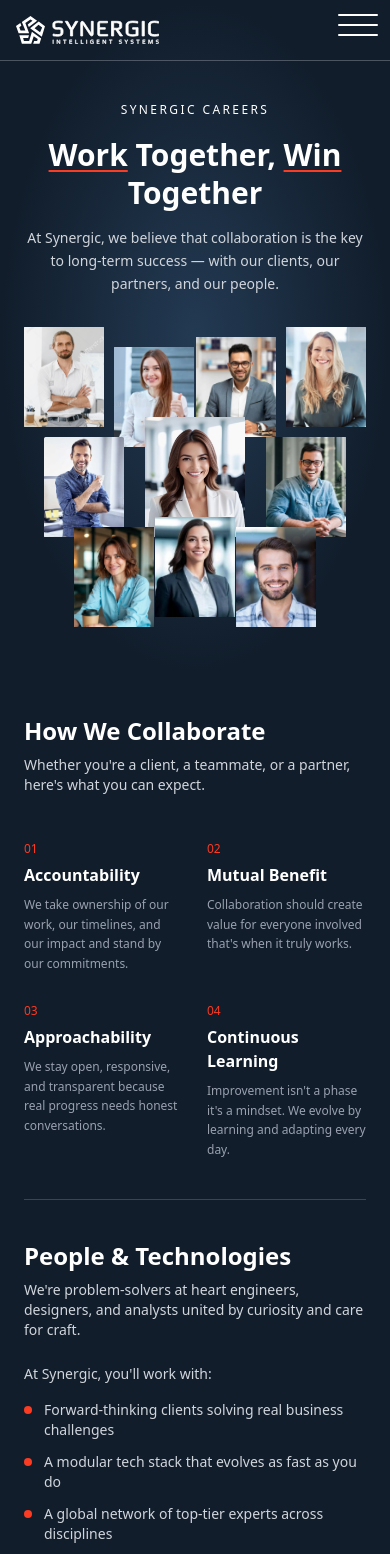
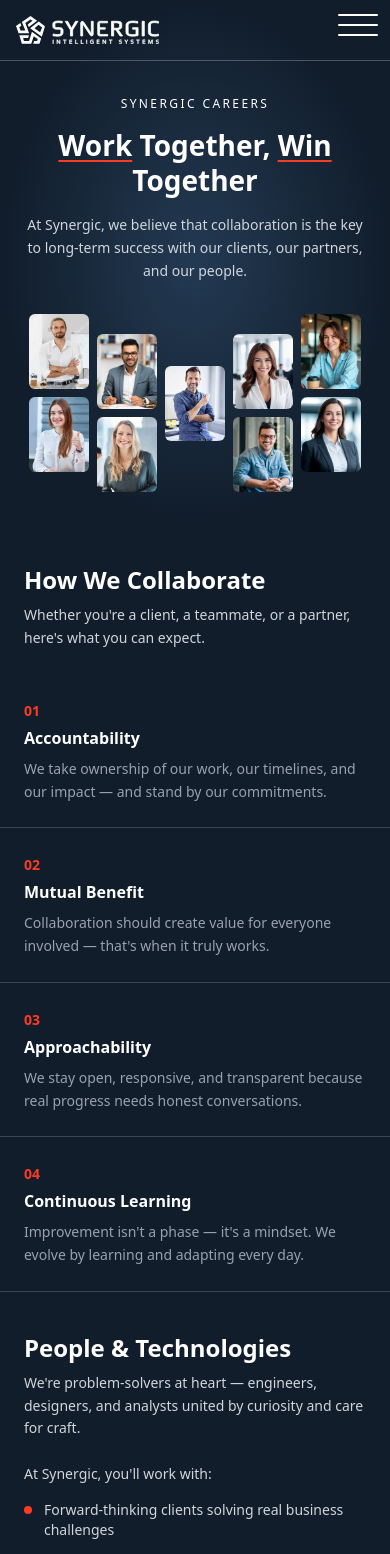
Before and after one commit to abdullah-fareed1/synergic, a Next.js app: page /career in a window 390 px wide. Shown: the top 1554 px of the page. Built offline with nearby package versions, Linux system fonts and the light colour scheme.

Commit message:
Career page: updates to mobile design, increased responsiveness

```diff
--- a/app/career/sections/HeroSection.tsx
+++ b/app/career/sections/HeroSection.tsx
@@ -8,10 +8,8 @@ import MobileMenu from "../../components/MobileMenu";
 export default function CareerHeroSection() {
   const [isMenuOpen, setIsMenuOpen] = useState(false);
 
-  // Employee images array
   const employees = Array.from({ length: 13 }, (_, i) => `/images/employees/${i + 1}.webp`);
 
-  // Stripe pattern for brand-dark background
   const stripePatternDark =
     "linear-gradient(45deg, #1a2a3a 8.33%, #111D2B 8.33%, #111D2B 50%, #1a2a3a 50%, #1a2a3a 58.33%, #111D2B 58.33%, #111D2B 100%)";
 
@@ -19,119 +17,128 @@ export default function CareerHeroSection() {
 
   return (
     <>
-      {/*  MOBILE VERSION */}
-      <section className="lg:hidden">
+      {/*MOBILE VERSION*/}
+      <section className="lg:hidden overflow-x-hidden">
         <Navbar onMenuClick={() => setIsMenuOpen(true)} />
-
-        {/* Mobile Hero */}
         <div
-          className="relative px-6 pt-24 pb-12 text-center"
+          className="relative px-6 pt-24 pb-8"
           style={{
             backgroundColor: "var(--brand-dark)",
             background: "radial-gradient(ellipse at center, #233A53 0%, var(--brand-dark) 70%)",
           }}
         >
-          <span className="text-white text-xs font-medium uppercase tracking-[0.2em]">
+          <p className="text-center text-white text-xs font-medium uppercase tracking-[0.2em]">
             SYNERGIC CAREERS
-          </span>
+          </p>
 
-          <h1 className="text-white text-3xl font-extrabold leading-tight mt-4">
-            <span className="inline">
+          <h1 className="text-center text-white text-[28px] font-extrabold leading-tight mt-4">
             <span className="underline decoration-(--brand-red) decoration-2 underline-offset-4">Work</span> Together,{" "}
             <span className="underline decoration-(--brand-red) decoration-2 underline-offset-4">Win</span> Together
-            </span>
           </h1>
-
-          <p className="text-gray-300 text-sm leading-relaxed mt-4">
-            At Synergic, we believe that collaboration is the key to long-term success — with our clients, our partners, and our people.
+          <p className="text-center text-gray-300 text-sm leading-relaxed mt-4">
+            At Synergic, we believe that collaboration is the key to long-term success with our clients, our partners, and our people.
           </p>
 
-          {/* Mobile Employee Photos Grid */}
-          <div className="relative mt-8 h-[300px]">
-            {/* Row 1 */}
-            <div className="absolute left-0 top-0 w-[80px] h-[100px]">
-              <img src={employees[0]} alt="Employee" className="w-full h-full object-cover" />
+          <div className="relative mt-8 mx-auto" style={{ maxWidth: "340px" }}>
+            {/*
+              Layout calculations:
+              - 5 columns
+              - Image width: 60px
+              - Gap between images: 8px
+              - Total width: (60 * 5) + (8 * 4) = 300 + 32 = 332px
+              - Image height: 75px (maintaining aspect ratio similar to desktop ~1:1.24)
+              - Vertical gap: 8px
+              - Vertical offset for columns 2 & 4: ~20px
+            */}
+            <div
+              className="relative"
+              style={{
+                width: "332px",
+                height: "178px", /* 75 + 8 + 75 + 20 offset consideration */
+                margin: "0 auto"
+              }}
+            >
+              {/* Column 1 - 2 images, top-aligned */}
+              <div className="absolute left-0 top-0 w-[60px] h-[75px]">
+                <img src={employees[0]} alt="Employee" className="w-full h-full object-cover rounded-md" />
               </div>
-            <div className="absolute left-[90px] top-[20px] w-[80px] h-[100px]">
-              <img src={employees[1]} alt="Employee" className="w-full h-full object-cover" />
-            </div>
-            <div className="absolute right-[90px] top-[10px] w-[80px] h-[100px]">
-              <img src={employees[2]} alt="Employee" className="w-full h-full object-cover" />
-            </div>
-            <div className="absolute right-0 top-0 w-[80px] h-[100px]">
-              <img src={employees[3]} alt="Employee" className="w-full h-full object-cover" />
+              <div className="absolute left-0 top-[83px] w-[60px] h-[75px]">
+                <img src={employees[1]} alt="Employee" className="w-full h-full object-cover rounded-md" />
               </div>
 
-            {/* Row 2 */}
-            <div className="absolute left-[20px] top-[110px] w-[80px] h-[100px]">
-              <img src={employees[4]} alt="Employee" className="w-full h-full object-cover" />
+              {/* Column 2 - 2 images, pushed down ~20px */}
+              <div className="absolute left-[68px] top-[20px] w-[60px] h-[75px]">
+                <img src={employees[2]} alt="Employee" className="w-full h-full object-cover rounded-md" />
               </div>
-            <div className="absolute left-1/2 -translate-x-1/2 top-[90px] w-[100px] h-[120px]">
-              <img src={employees[5]} alt="Employee" className="w-full h-full object-cover" />
-            </div>
-            <div className="absolute right-[20px] top-[110px] w-[80px] h-[100px]">
-              <img src={employees[6]} alt="Employee" className="w-full h-full object-cover" />
+              <div className="absolute left-[68px] top-[103px] w-[60px] h-[75px]">
+                <img src={employees[3]} alt="Employee" className="w-full h-full object-cover rounded-md" />
               </div>
 
-            {/* Row 3 */}
-            <div className="absolute left-[50px] bottom-0 w-[80px] h-[100px]">
-              <img src={employees[7]} alt="Employee" className="w-full h-full object-cover" />
+              {/* Column 3 - 1 image, centered vertically */}
+              <div className="absolute left-[136px] top-[51.5px] w-[60px] h-[75px]">
+                <img src={employees[4]} alt="Employee" className="w-full h-full object-cover rounded-md" />
               </div>
-            <div className="absolute left-1/2 -translate-x-1/2 bottom-[10px] w-[80px] h-[100px]">
-              <img src={employees[8]} alt="Employee" className="w-full h-full object-cover" />
+
+              {/* Column 4 - 2 images, pushed down (mirror of column 2) */}
+              <div className="absolute left-[204px] top-[20px] w-[60px] h-[75px]">
+                <img src={employees[5]} alt="Employee" className="w-full h-full object-cover rounded-md" />
               </div>
-            <div className="absolute right-[50px] bottom-0 w-[80px] h-[100px]">
-              <img src={employees[9]} alt="Employee" className="w-full h-full object-cover" />
+              <div className="absolute left-[204px] top-[103px] w-[60px] h-[75px]">
+                <img src={employees[6]} alt="Employee" className="w-full h-full object-cover rounded-md" />
+              </div>
+
+              {/* Column 5 - 2 images, top-aligned (mirror of column 1) */}
+              <div className="absolute left-[272px] top-0 w-[60px] h-[75px]">
+                <img src={employees[7]} alt="Employee" className="w-full h-full object-cover rounded-md" />
+              </div>
+              <div className="absolute left-[272px] top-[83px] w-[60px] h-[75px]">
+                <img src={employees[8]} alt="Employee" className="w-full h-full object-cover rounded-md" />
+              </div>
             </div>
           </div>
         </div>
 
-        {/* Mobile Section 2 - Headings */}
-        <div className="bg-(--brand-dark) px-6 py-10">
-          <div className="mb-10">
+        <div className="bg-(--brand-dark) py-10">
+          <div className="mb-6 px-6">
             <h2 className="text-white text-2xl font-extrabold">How We Collaborate</h2>
-            <p className="text-gray-300 text-sm mt-2">
+            <p className="text-gray-300 text-sm mt-2 leading-relaxed">
               Whether you're a client, a teammate, or a partner, here's what you can expect.
             </p>
           </div>
-
-          {/* Mobile 4 Items Grid */}
-          <div className="grid grid-cols-2 gap-6 mb-10">
-            <div>
-              <span className="text-(--brand-red) text-xs font-medium">01</span>
+          <div className="flex flex-col">
+            <div className="py-6 px-6 border-b border-gray-400/30">
+              <span className="text-(--brand-red) text-sm font-semibold">01</span>
               <h3 className="text-white text-base font-bold mt-1">Accountability</h3>
-              <p className="text-gray-400 text-xs mt-2 leading-relaxed">
-                We take ownership of our work, our timelines, and our impact and stand by our commitments.
+              <p className="text-gray-400 text-sm mt-2 leading-relaxed">
+                We take ownership of our work, our timelines, and our impact — and stand by our commitments.
               </p>
             </div>
-            <div>
-              <span className="text-(--brand-red) text-xs font-medium">02</span>
+            <div className="py-6 px-6 border-b border-gray-400/30">
+              <span className="text-(--brand-red) text-sm font-semibold">02</span>
               <h3 className="text-white text-base font-bold mt-1">Mutual Benefit</h3>
-              <p className="text-gray-400 text-xs mt-2 leading-relaxed">
-                Collaboration should create value for everyone involved that's when it truly works.
+              <p className="text-gray-400 text-sm mt-2 leading-relaxed">
+                Collaboration should create value for everyone involved — that's when it truly works.
               </p>
             </div>
-            <div>
-              <span className="text-(--brand-red) text-xs font-medium">03</span>
+            <div className="py-6 px-6 border-b border-gray-400/30">
+              <span className="text-(--brand-red) text-sm font-semibold">03</span>
               <h3 className="text-white text-base font-bold mt-1">Approachability</h3>
-              <p className="text-gray-400 text-xs mt-2 leading-relaxed">
+              <p className="text-gray-400 text-sm mt-2 leading-relaxed">
                 We stay open, responsive, and transparent because real progress needs honest conversations.
               </p>
             </div>
-            <div>
-              <span className="text-(--brand-red) text-xs font-medium">04</span>
+            <div className="py-6 px-6 border-b border-gray-400/30">
+              <span className="text-(--brand-red) text-sm font-semibold">04</span>
               <h3 className="text-white text-base font-bold mt-1">Continuous Learning</h3>
-              <p className="text-gray-400 text-xs mt-2 leading-relaxed">
-                Improvement isn't a phase it's a mindset. We evolve by learning and adapting every day.
+              <p className="text-gray-400 text-sm mt-2 leading-relaxed">
+                Improvement isn't a phase — it's a mindset. We evolve by learning and adapting every day.
               </p>
             </div>
           </div>
-
-          {/* Mobile People & Technologies */}
-          <div className="border-t border-gray-400/30 pt-10">
+          <div className="pt-10 px-6">
             <h2 className="text-white text-2xl font-extrabold">People & Technologies</h2>
-            <p className="text-gray-300 text-sm mt-2">
-              We're problem-solvers at heart engineers, designers, and analysts united by curiosity and care for craft.
+            <p className="text-gray-300 text-sm mt-2 leading-relaxed">
+              We're problem-solvers at heart — engineers, designers, and analysts united by curiosity and care for craft.
             </p>
 
             <p className="text-gray-300 text-sm mt-6">At Synergic, you'll work with:</p>
@@ -167,7 +174,6 @@ export default function CareerHeroSection() {
             background: "radial-gradient(ellipse at center, #233A53 0%, var(--brand-dark) 70%)",
           }}
         >
-          {/* Grid lines layer - behind images */}
           <div className="absolute inset-0 z-0">
             <GridSection
               showLines={[true, true, true, true, true]}
@@ -180,12 +186,8 @@ export default function CareerHeroSection() {
             </GridSection>
           </div>
 
-          {/* Content layer - above grid lines */}
           <div className="relative z-10">
-            {/* Spacer for navbar */}
             <div style={{ height: "5.56vw" }} />
-
-            {/* Hero Content */}
             <div className="flex flex-col items-center justify-center text-center pt-16 pb-8">
               <span className="text-white text-lg uppercase">
                 SYNERGIC CAREERS
```
Lines whose indentation alone changed are shown as unchanged.
